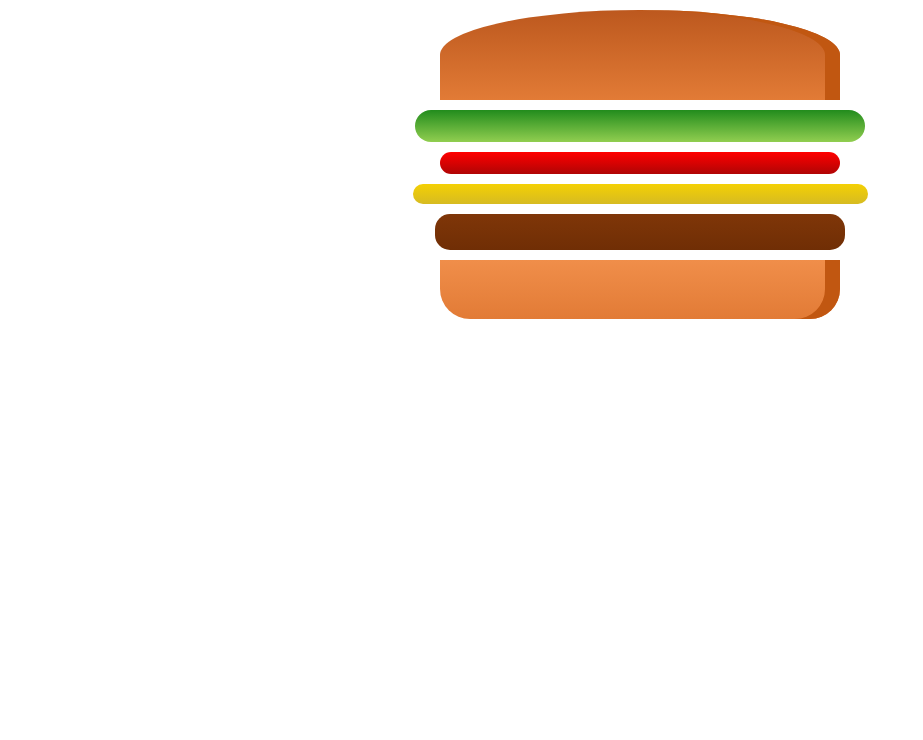
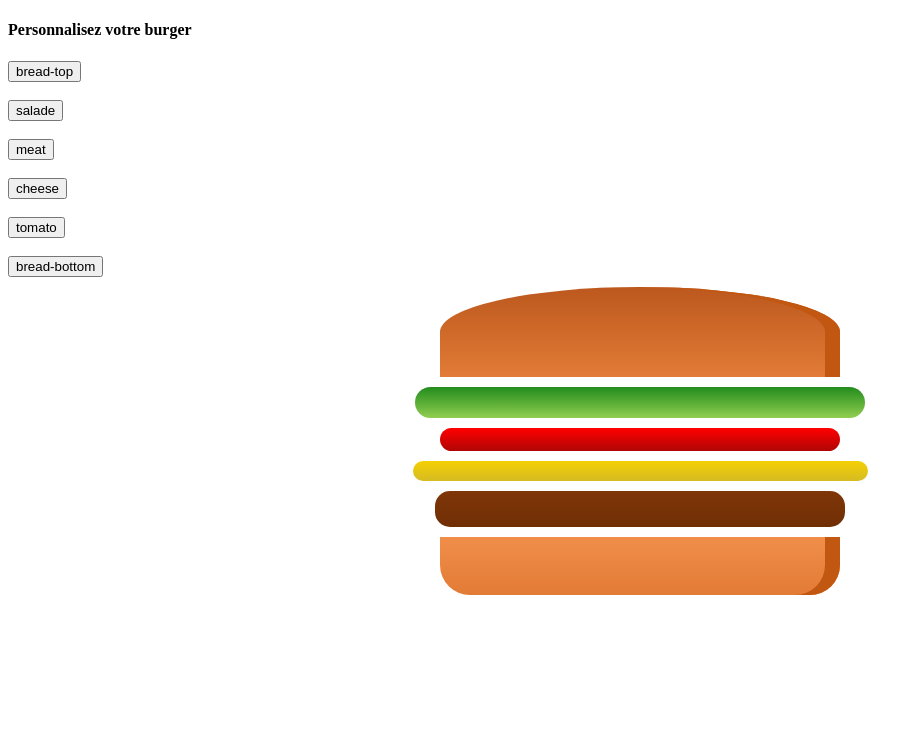
Before and after one commit to AymenNF/Restaurant-project, a plain HTML site: page burger.html in a window 1280 px wide. Shown: the whole page, without its empty margins (0-923 px from the left). Drawn offline with Linux system fonts and the light colour scheme.

Commit message:
Update burger.html

```diff
--- a/burger.html
+++ b/burger.html
@@ -5,6 +5,20 @@
  </head>
 
 <body>
+  <h4 id="mot">Personnalisez votre burger</h4>
+  <div id="buttons">
+    <button>bread-top</button>
+    <br><br>
+    <button>salade</button>
+    <br><br>
+    <button>meat</button>
+    <br><br>
+    <button>cheese</button>
+    <br><br>
+    <button>tomato</button>
+    <br><br>
+    <button>bread-bottom</button>
+  </div>
 
 <div class="box">
   <div class="bread-top">
```
